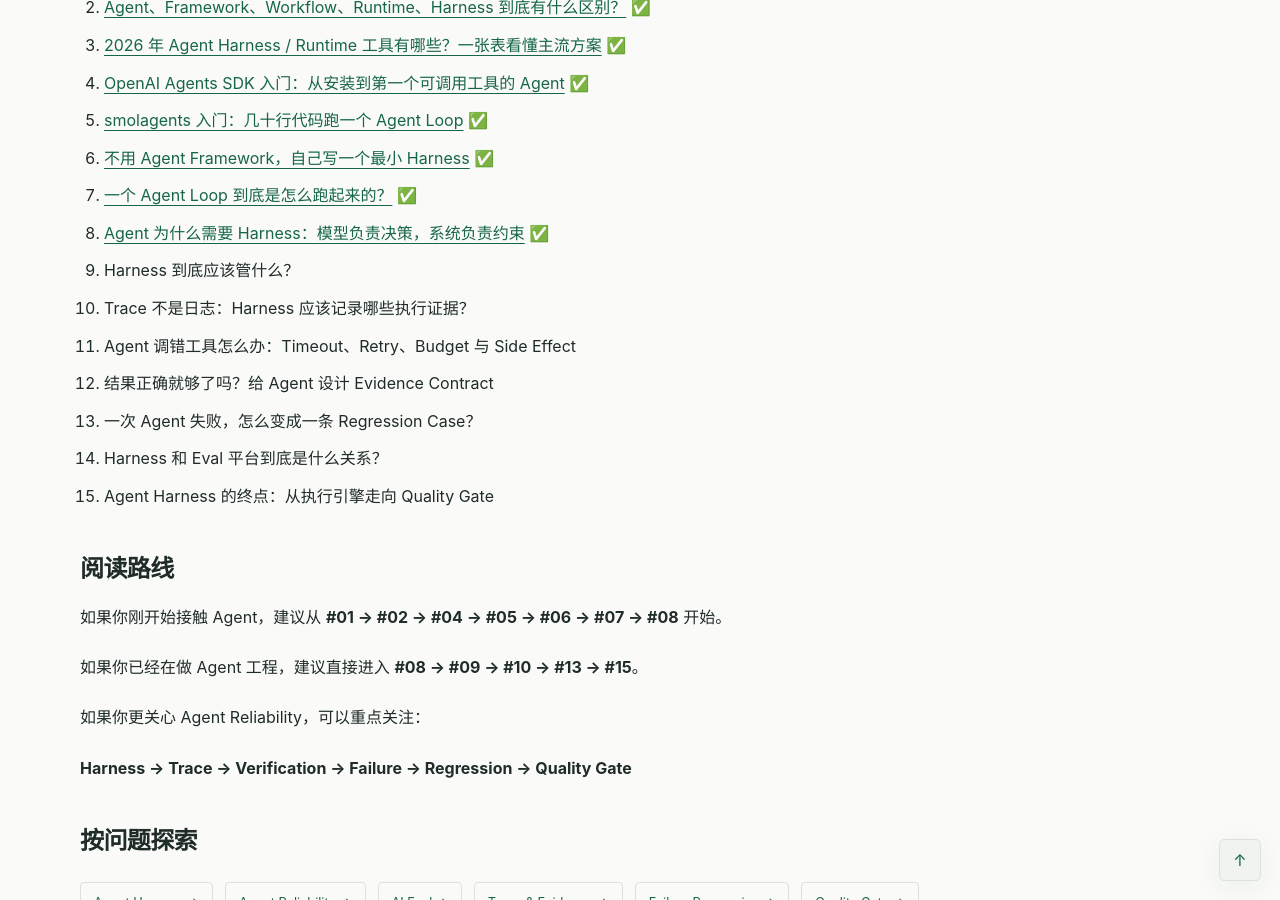
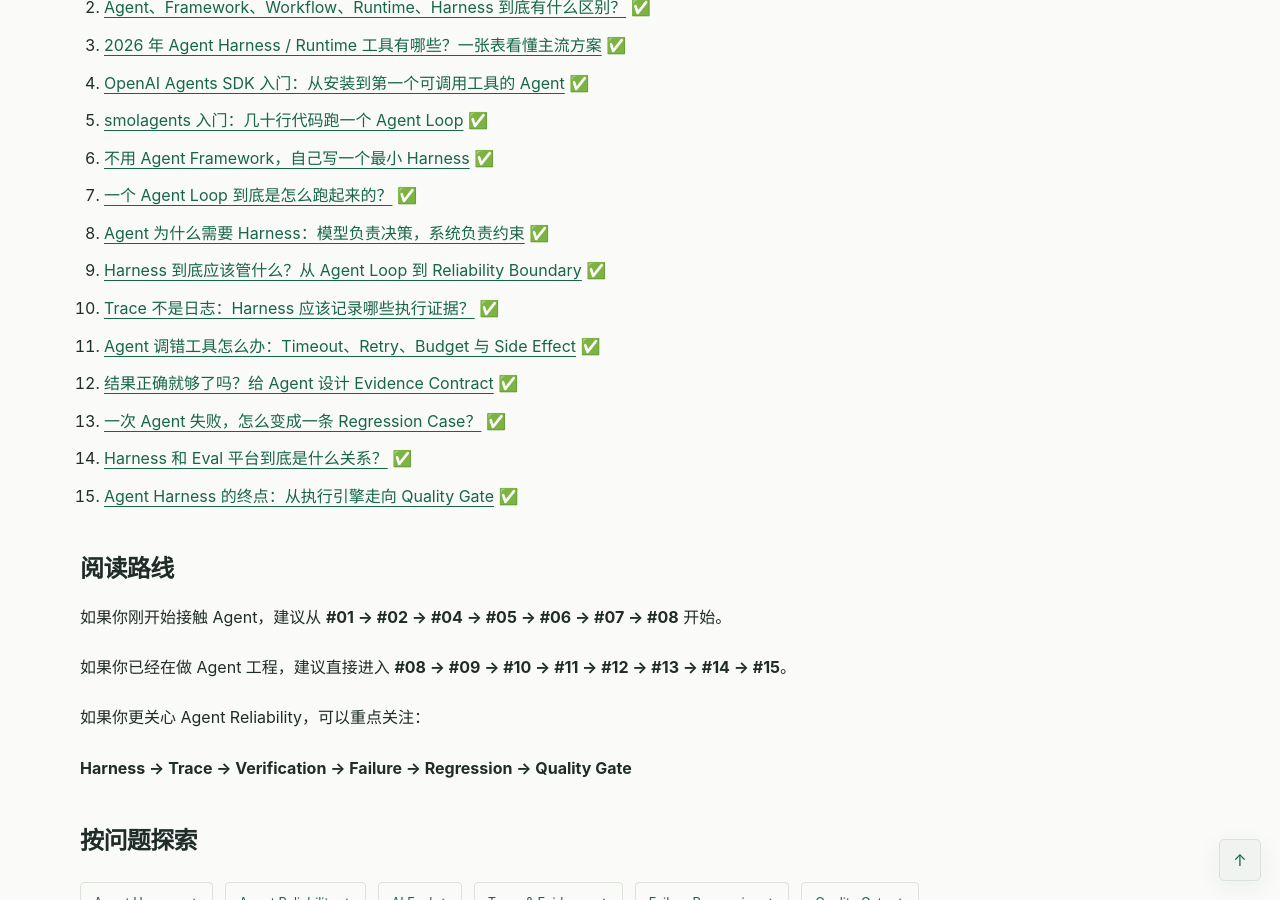
Before and after one commit to hugfeature/hugfeature.github.io, a Jekyll site: the page built from harness.md, in a window 1280 px wide and 900 px high, scrolled down 1645 px. Built offline with Jekyll 4.4.1, drawn with Linux system fonts in a browser that asks for light colours.

Commit message:
Complete Agent Harness series #09 to #15

```diff
--- a/harness.md
+++ b/harness.md
@@ -36,19 +36,19 @@
 6. [不用 Agent Framework，自己写一个最小 Harness](/harness/build-minimal-agent-harness/) ✅
 7. [一个 Agent Loop 到底是怎么跑起来的？](/harness/how-agent-loop-works/) ✅
 8. [Agent 为什么需要 Harness：模型负责决策，系统负责约束](/harness/why-agent-needs-harness/) ✅
-9. Harness 到底应该管什么？
-10. Trace 不是日志：Harness 应该记录哪些执行证据？
-11. Agent 调错工具怎么办：Timeout、Retry、Budget 与 Side Effect
-12. 结果正确就够了吗？给 Agent 设计 Evidence Contract
-13. 一次 Agent 失败，怎么变成一条 Regression Case？
-14. Harness 和 Eval 平台到底是什么关系？
-15. Agent Harness 的终点：从执行引擎走向 Quality Gate
+9. [Harness 到底应该管什么？从 Agent Loop 到 Reliability Boundary](/harness/what-should-agent-harness-own/) ✅
+10. [Trace 不是日志：Harness 应该记录哪些执行证据？](/harness/trace-is-not-just-logs/) ✅
+11. [Agent 调错工具怎么办：Timeout、Retry、Budget 与 Side Effect](/harness/tool-failure-timeout-retry-budget-side-effect/) ✅
+12. [结果正确就够了吗？给 Agent 设计 Evidence Contract](/harness/agent-evidence-contract/) ✅
+13. [一次 Agent 失败，怎么变成一条 Regression Case？](/harness/failure-to-regression-case/) ✅
+14. [Harness 和 Eval 平台到底是什么关系？](/harness/harness-vs-eval-platform/) ✅
+15. [Agent Harness 的终点：从执行引擎走向 Quality Gate](/harness/harness-to-quality-gate/) ✅
 
 ## 阅读路线
 
 如果你刚开始接触 Agent，建议从 **#01 → #02 → #04 → #05 → #06 → #07 → #08** 开始。
 
-如果你已经在做 Agent 工程，建议直接进入 **#08 → #09 → #10 → #13 → #15**。
+如果你已经在做 Agent 工程，建议直接进入 **#08 → #09 → #10 → #11 → #12 → #13 → #14 → #15**。
 
 如果你更关心 Agent Reliability，可以重点关注：
 
```
